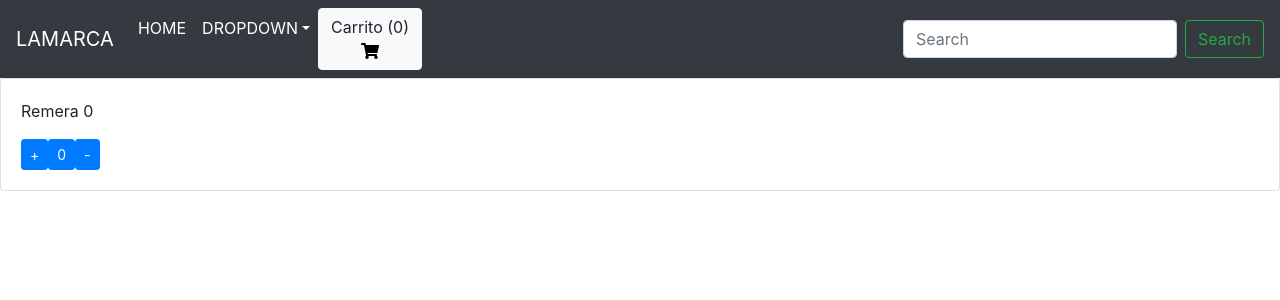
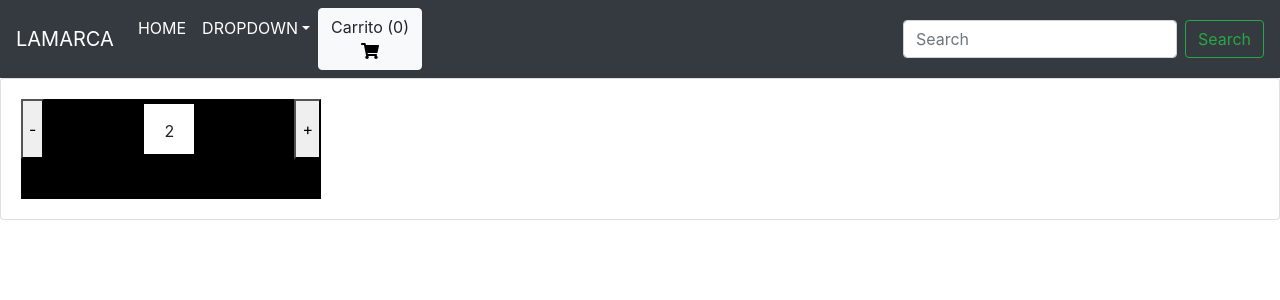
Before and after one commit to JuanPabloRovere/desafio-clase-5, a React (Create React App) app: page / in a window 1280 px wide. Shown: the top 300 px of the page. Built offline with nearby package versions, Linux system fonts and the light colour scheme.

Commit message:
no funciona desafio 5

```diff
--- /dev/null
+++ b/src/components/Add.js
@@ -0,0 +1,5 @@
+import React from "react";
+
+export default function Add(){
+    return(<></>)
+}
--- /dev/null
+++ b/src/components/Button.js
@@ -0,0 +1,20 @@
+import React from "react";
+
+const style = {
+    width: 50,
+    height: 50,
+    backgroundColor:"white",
+}
+
+
+
+export default function Button({suma, onClick, counter, setCounter}){
+
+    let sign = suma ? "+" : "-";
+
+    let amount = suma ? (counter + 1) : (counter -1);
+
+    return(
+    <button onClick={onClick(amount)}>{sign}</button>
+        )
+}
--- /dev/null
+++ b/src/components/Display.js
@@ -0,0 +1,17 @@
+import React from "react";
+
+const style = {
+    width: 50,
+    height: 50,
+    backgroundColor:"white",
+    margin:"5px auto",
+    textAlign:"center",
+    padding:15
+}
+
+export default function Display({value}){
+    return(
+        <div className="display" {...{style}}>{value}</div>
+
+        )
+}
--- a/src/components/ItemCount.js
+++ b/src/components/ItemCount.js
@@ -1,35 +1,50 @@
-import React from "react";
+import React, {useState} from "react";
+import Display from "./Display";
+import Button from "./Button";
+import Add from "./Add";
 
-const Contador = () => {
-  const [contador, setContador] = React.useState(0);
+const style = {
+  margin:"100 px auto",
+  width: 300,
+  height: 100,
+  backgroundColor:"black"
+}
 
-  const aumentarContador = () => {
-    setContador(contador + 1);
-    if(contador > 9){
-        return(setContador(10))
-    }
-  };
+const upper ={
+  display:"flex",
+  justifyConten:"space-around"
+}
 
-  const restarContador = () => {
-    setContador(contador - 1)
-    if (contador < 1 ){
-        return(setContador(0));
-    };
-  };
+export default function itemCount({onAdd, stock, inicial}){
 
-  const resetiar = () => {
-    setContador(0);
-  };
+let [counter, setCounter] = useState(inicial);
 
-  return (
-    <>
-      <p>Remera {contador}</p>
-      <button type="button" class="btn btn-primary btn-sm" onClick={aumentarContador}>+</button>
-      <button type="button" class="btn btn-primary btn-sm" onClick={resetiar}>0</button>
-      <button type="button" class="btn btn-primary btn-sm" onClick={restarContador}>-</button>
+ const handleClick =(amount)=>{
+   return(
+     ()=>{
+       let total = (amount < 0) ? 0:amount;
+       let limiter = (total > stock) ? stock : total;
+       setCounter(limiter);
 
-    </>
-  );
-};
+     }
+   )
+ };
 
-export default Contador;
+ let prop = {counter, setCounter}
+
+  return(
+    <div className="itemCount" {...{style}}>
+
+    <div className="upper" style={upper}>
+      <Button suma = {false} onClick={handleClick}{...{prop}} />
+      <Display value={counter} />
+      <Button suma = {true} onClick={handleClick}{...{prop}}/>
+    </div>
+
+    <div className="lower">
+      <Add onAdd = {onAdd}/>
+    </div>
+
+    </div>
+  )
+}
--- a/src/components/ItemListContainer.js
+++ b/src/components/ItemListContainer.js
@@ -2,12 +2,16 @@ import React from 'react';
 import ItemCount from "./ItemCount";
 
 
+function ItemListContainer() {
 
-function ItemListContainer() {
+    const handleAdd = () =>{
+
+    }
+
     return (
         <div class="card">
           <div class="card-body">
-             <ItemCount />
+             <ItemCount onAdd={handleAdd} stock={8} inicial={2}  />
 </div>
 </div>
     );
--- a/src/index.css
+++ b/src/index.css
@@ -11,3 +11,7 @@ code {
   font-family: source-code-pro, Menlo, Monaco, Consolas, 'Courier New',
     monospace;
 }
+
+html{
+  box-sizing: border-box;
+}
```
Also changed, not shown: 1 other file (tests, documents, lock files or other folders).
